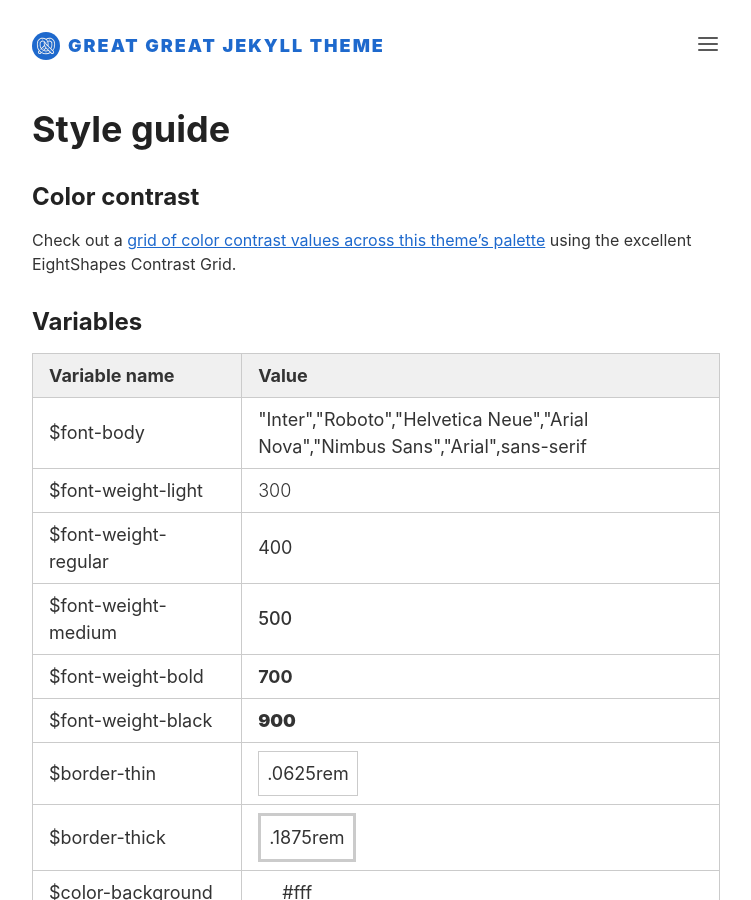
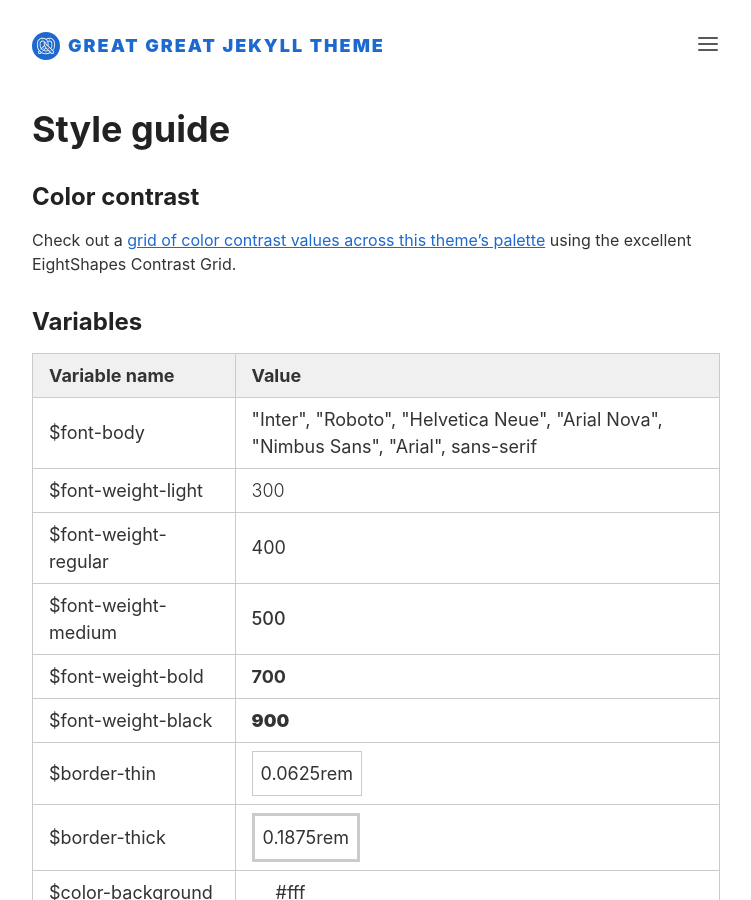
Before and after one commit to double-great/theme, a Jekyll site: the page built from index.html, in a window 1280 px wide and 900 px high. Shown: the whole window, without its empty margins (264-1015 px from the left). Built offline with Jekyll 4.4.1, drawn with Linux system fonts in a browser that asks for light colours.

Commit message:
Replace scss-to-json with an in-repo tokenize script
The @crocsx/scss-to-json package is unmaintained and calls the legacy Sass JS API, which prints a deprecation warning on every run. The new scripts/tokenize.js reads the variables partial through the modern compileString API and emits the same JSON keys in the same order. Values are no longer minified, so the font stack keeps spaces after commas and the border widths keep their leading zero. Adds sass as a direct devDependency.

```diff
--- a/_data/variables.json
+++ b/_data/variables.json
@@ -1,12 +1,12 @@
 {
-  "$font-body": "\"Inter\",\"Roboto\",\"Helvetica Neue\",\"Arial Nova\",\"Nimbus Sans\",\"Arial\",sans-serif",
+  "$font-body": "\"Inter\", \"Roboto\", \"Helvetica Neue\", \"Arial Nova\", \"Nimbus Sans\", \"Arial\", sans-serif",
   "$font-weight-light": "300",
   "$font-weight-regular": "400",
   "$font-weight-medium": "500",
   "$font-weight-bold": "700",
   "$font-weight-black": "900",
-  "$border-thin": ".0625rem",
-  "$border-thick": ".1875rem",
+  "$border-thin": "0.0625rem",
+  "$border-thick": "0.1875rem",
   "$color-background": "#fff",
   "$color-background-secondary": "#203851",
   "$color-background-tertiary": "#f0f0f0",
--- a/package.json
+++ b/package.json
@@ -12,7 +12,7 @@
     "pretty-quick": "pretty-quick",
     "stylelint": "npm run browser-list && stylelint  \"_sass/**/*.scss\" --fix && npm run tokenize",
     "lint": "npm run pretty-quick && npm run stylelint",
-    "tokenize": "scss-to-json \"_sass/_variables.scss\" > \"_data/variables.json\"",
+    "tokenize": "node scripts/tokenize.js \"_sass/_variables.scss\" > \"_data/variables.json\"",
     "local": "npm run js && npm run stylelint && bundle exec jekyll serve --watch",
     "browser-list": "echo Browser support list: && npx browserslist",
     "browser-update": "npx browserslist@latest --update-db",
@@ -29,7 +29,6 @@
   },
   "homepage": "https://github.com/double-great/theme#readme",
   "devDependencies": {
-    "@crocsx/scss-to-json": "^3.0.0",
     "@double-great/stylelint-a11y": "^3.8.1",
     "eslint": "^10.13.0",
     "eslint-config-prettier": "^10.1.8",
@@ -39,6 +38,7 @@
     "husky": "^9.1.7",
     "prettier": "^3.9.10",
     "pretty-quick": "^4.2.2",
+    "sass": "^1.105.2",
     "stylelint": "^17.16.0",
     "stylelint-config-standard": "^40.0.0",
     "stylelint-config-standard-scss": "^17.0.0",
```
Also changed, not shown: scripts/tokenize.js (added, +40 -0 lines), 1 other file.
